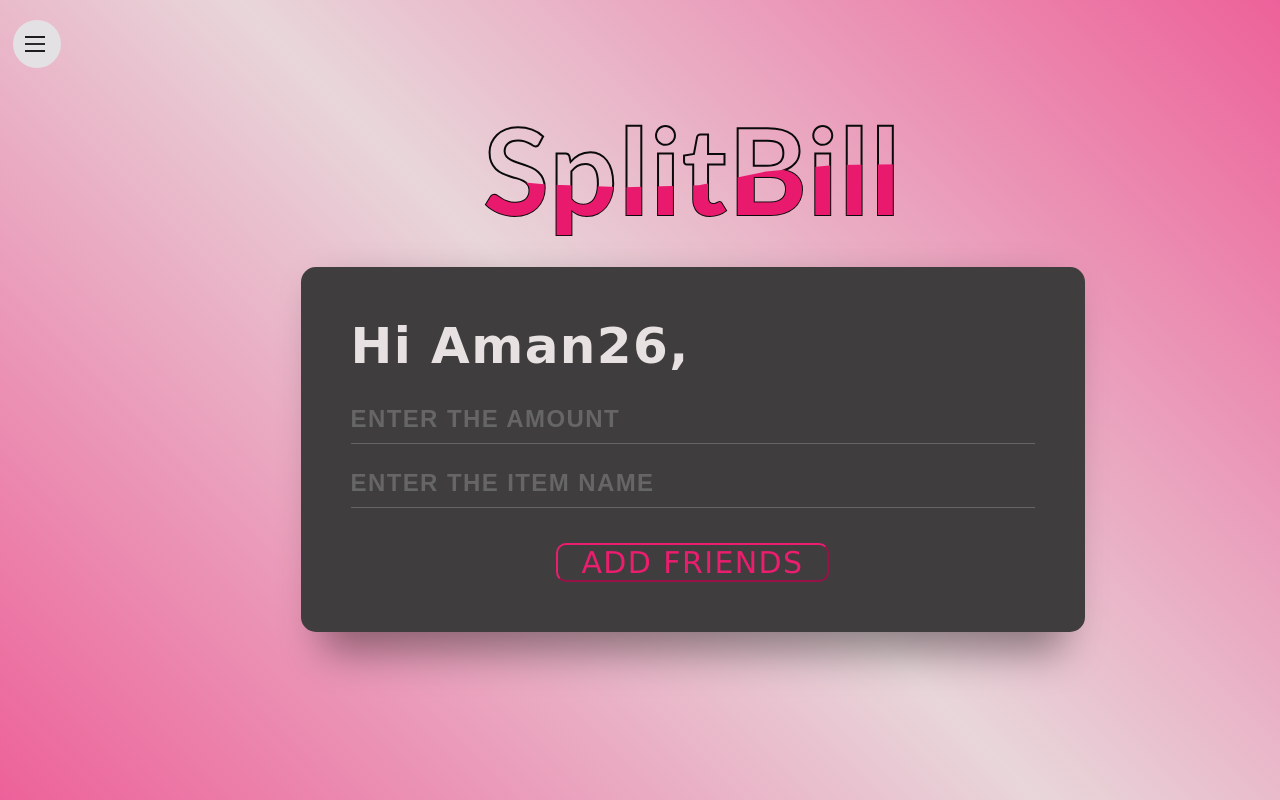
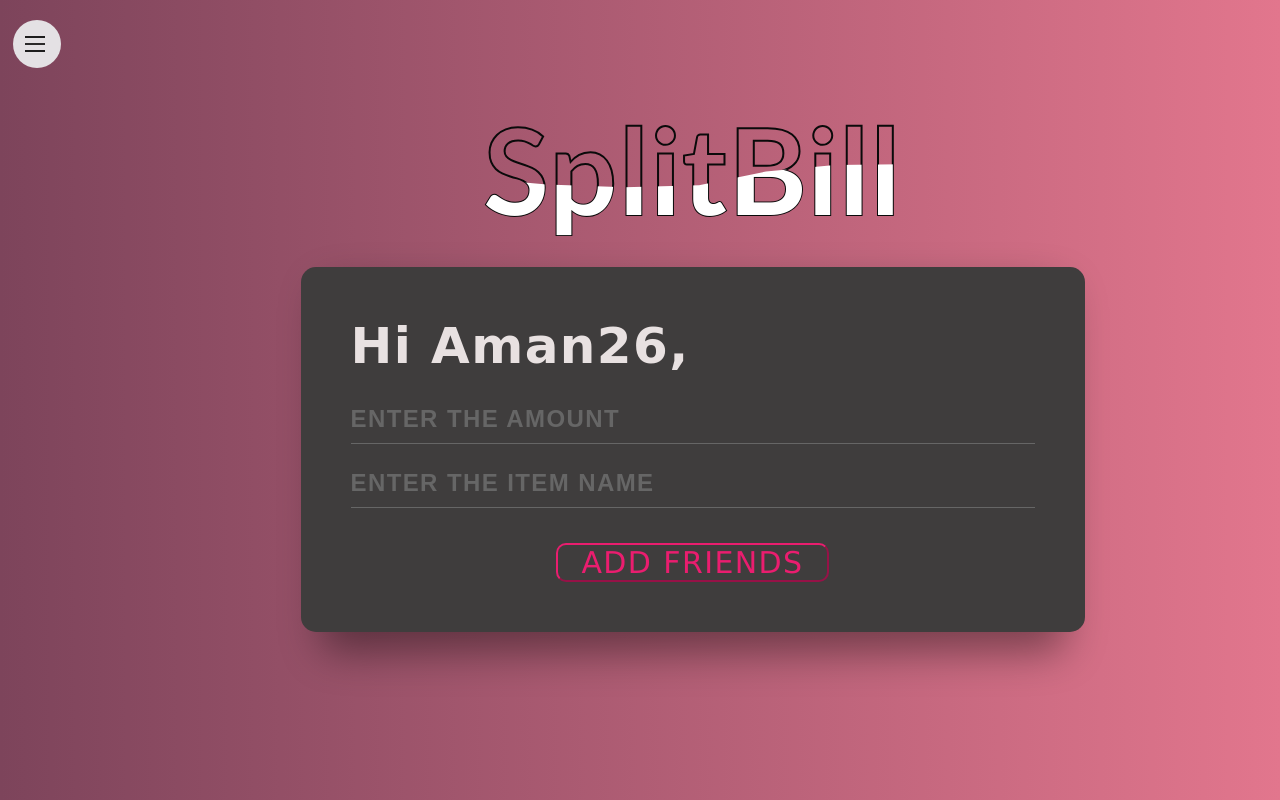
Before and after one commit to A-singh26062001/SplitBill, a Flask app: a page that uses templates/UserPage.html in a window 1280 px wide. Run offline with Flask 2, Linux system fonts and the light colour scheme; a user stored in the database is signed in; some libraries are stand-ins or nearby versions.

Commit message:
minor bg change

```diff
--- a/static/userpage.css
+++ b/static/userpage.css
@@ -5,7 +5,7 @@
   }
 
   body {
-    background: linear-gradient(45deg, #ed6199 0%, #e8d6da ,#ed6199 100%);
+    background: linear-gradient(to right, #7d445b 0%, #e2768d 100%);
     font-size: 12px;
   }
 
@@ -152,7 +152,7 @@
     }
 
   .content h2:nth-child(2) {
-      color: #e91a6d;
+      color: #ffffff;
       animation: animate 4s ease-in-out infinite;
     }
 
```
